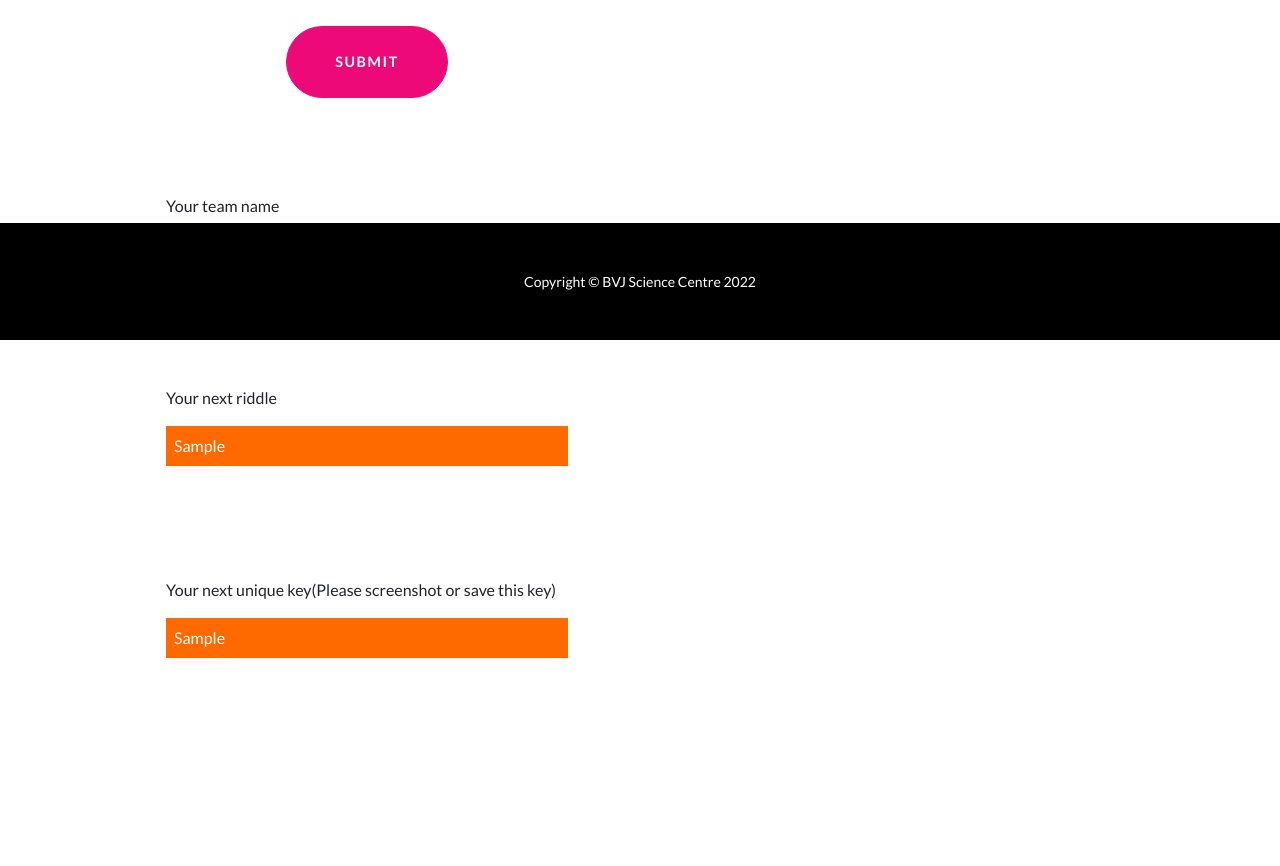
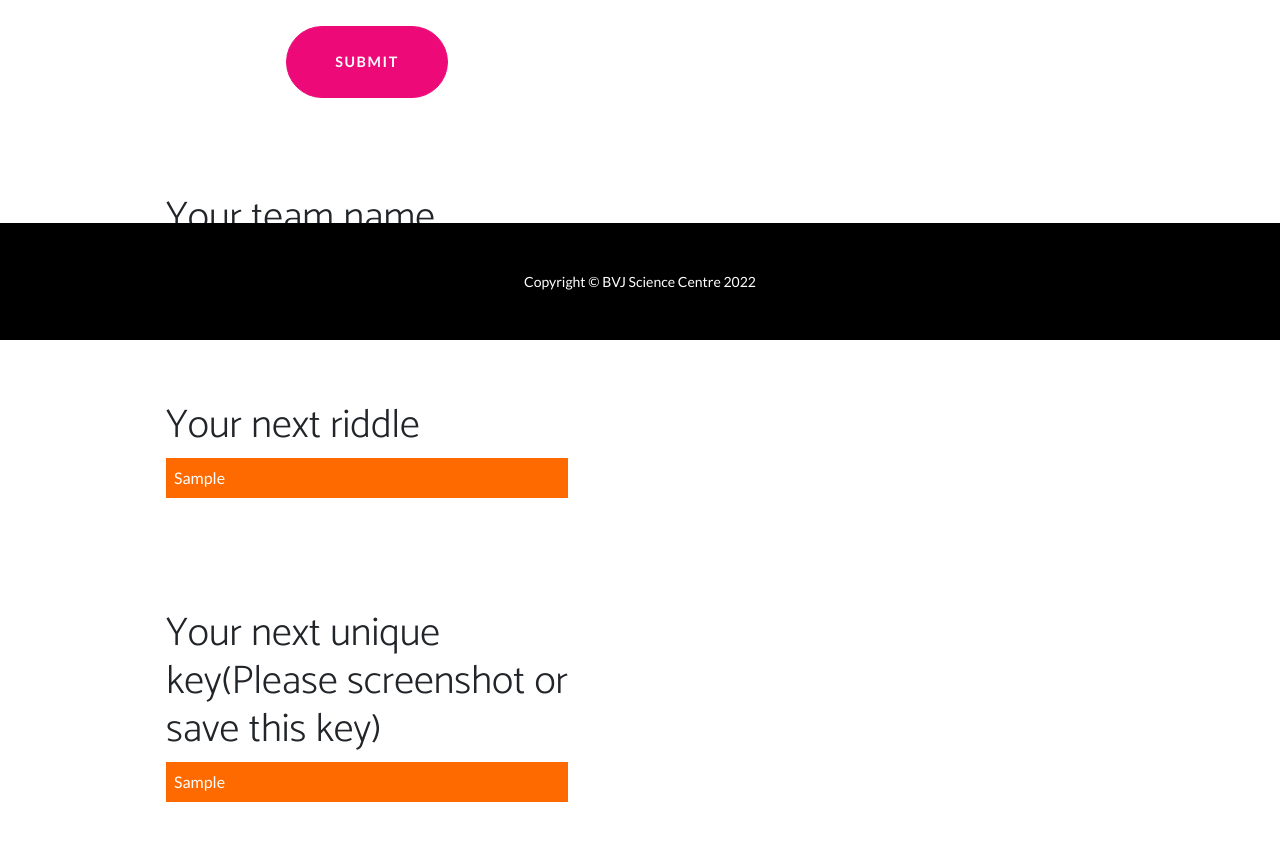
Before and after one commit to bvjsciencecentre/treasurehunt-bvj, a Flask app: template app/templates/bvj_entry.html in a window 1280 px wide. Shown: the part 460-1326 px from the top of the page. Before the commit the page ends 1118 px from the top, so only its background shows below. Run offline with Flask 2, Linux system fonts and the light colour scheme; the template is opened without the code that fills it: most values are stand-ins (such as "Sample title", 1, 10 or a date in 2020); some libraries are stand-ins or nearby versions.

Commit message:
changed font size-bvj_entry.html

```diff
--- a/app/templates/bvj_entry.html
+++ b/app/templates/bvj_entry.html
@@ -27,7 +27,7 @@
                 <div class="row gx-5 align-items-center">
                     <div class="col-lg-6 order-lg-1">
                         <div class="p-5">
-                            <p>Your team name</p>
+                            <h4 class="display-6">Your team name</h4>
                             <p class="d-block p-2 bg-secondary text-white">{{ team_name }}</p>
                         </div>
                     </div>
@@ -41,7 +41,7 @@
                 <div class="row gx-5 align-items-center">
                     <div class="col-lg-6 order-lg-1">
                         <div class="p-5">
-                            <p>Your next riddle</p>
+                            <h4 class="display-6">Your next riddle</h4>
                             <p class="d-block p-2 bg-secondary text-white">{{ next_riddle }}</p>
                         </div>
                     </div>
@@ -55,7 +55,7 @@
                 <div class="row gx-5 align-items-center">
                     <div class="col-lg-6 order-lg-1">
                         <div class="p-5">
-                            <p>Your next unique key(Please screenshot or save this key)</p>
+                            <h4 class="display-6">Your next unique key(Please screenshot or save this key)</h4>
                             <p class="d-block p-2 bg-secondary text-white">{{ next_unique_key }}</p>
                         </div>
                     </div>
```
